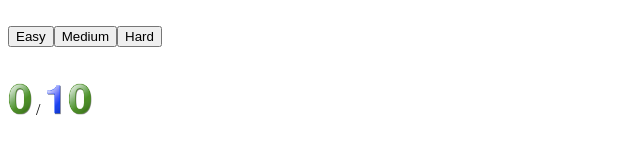
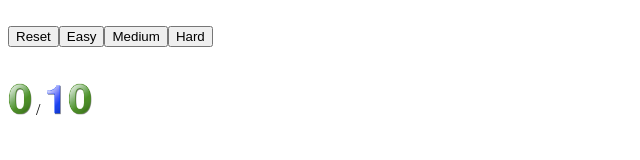
Before and after one commit to asutermo/HipsterMineSweeper, a plain HTML site: page index.html in a window 1280 px wide. Shown: the top 160 px of the page, without its empty margins (0-640 px from the left). Drawn offline with nearby package versions, Linux system fonts and the light colour scheme.

Commit message:
added reset button

```diff
--- a/scripts/minesweeper.js
+++ b/scripts/minesweeper.js
@@ -61,9 +61,10 @@ function init() {
 }
 
 function addDifficultyButtons() {
-    document.getElementById('difficulty').innerHTML += "<input type='button' value='Easy' onclick='setDifficulty(1)'/>";
-    document.getElementById('difficulty').innerHTML += "<input type='button' value='Medium' onclick='setDifficulty(2)'/>";
-    document.getElementById('difficulty').innerHTML += "<input type='button' value='Hard' onclick='setDifficulty(3)'/>";
+    document.getElementById('difficulty').innerHTML += "<input type='button' name='reset' value='Reset' onclick='initBoard()'/>";
+    document.getElementById('difficulty').innerHTML += "<input type='button' name='easy' value='Easy' onclick='setDifficulty(1)'/>";
+    document.getElementById('difficulty').innerHTML += "<input type='button' name='medium' value='Medium' onclick='setDifficulty(2)'/>";
+    document.getElementById('difficulty').innerHTML += "<input type='button' name='hard' value='Hard' onclick='setDifficulty(3)'/>";
 }
 
 function initImages() {
```
Also changed, not shown: index.html (+0 -1 lines).
